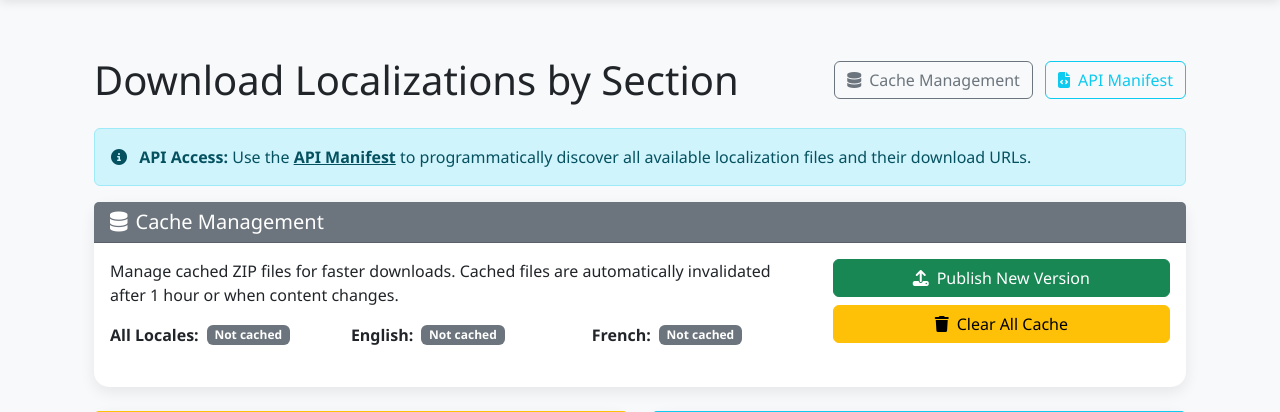
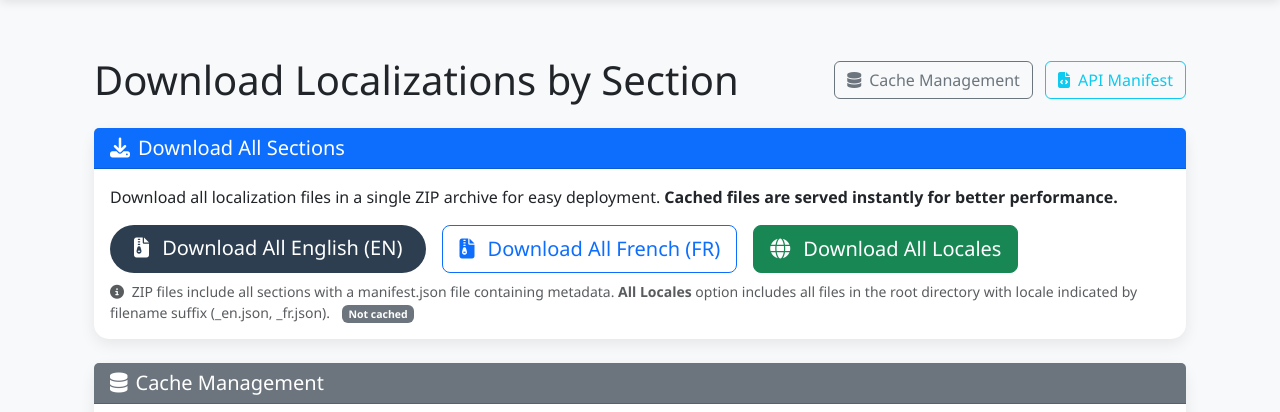
Before and after one commit to NickTrienens2025/localizationsVisualizer, a FastAPI app: template templates/downloads.html in a window 1280 px wide. Shown: the part 56-468 px from the top of the page. Run offline with FastAPI, Linux system fonts and the light colour scheme; the template is opened without the code that fills it, so the values that code supplies are empty.

Commit message:
Add download_url to /api/cache/publish/all-locales endpoint response

```diff
--- a/app.py
+++ b/app.py
@@ -324,15 +324,20 @@ async def publish_all_locales_cache():
     result = await export_controller.force_generate_all_locales_zip()
 
     if result["success"]:
+        # Extract download URL from the result if available
+        download_url = result.get("download_url")
+
         return {
             "success": True,
             "message": f"New version published successfully! Generated {result['total_files']} files ({result['file_size_kb']} KB)",
-            "details": result
+            "details": result,
+            "download_url": download_url
         }
     else:
         return {
             "success": False,
-            "message": f"Failed to publish new version: {result['error']}"
+            "message": f"Failed to publish new version: {result['error']}",
+            "download_url": None
         }
 
 @app.get("/api/cache/download/all-locales")
--- a/controllers/export_controller.py
+++ b/controllers/export_controller.py
@@ -230,6 +230,23 @@ class ExportController:
             # Get the zip content
             zip_content = zip_buffer.getvalue()
 
+            # Upload to https://mockservice-w16j.onrender.com/api/files/
+            response = requests.post("https://mockservice-w16j.onrender.com/api/files/", files={"file": (filename, zip_content)})
+            if response.status_code == 200:
+                print(f"Uploaded to https://mockservice-w16j.onrender.com/api/files/ with filename: {filename}")
+            else:
+                print(f"Failed to upload to https://mockservice-w16j.onrender.com/api/files/ with filename: {filename}")
+                print(response.text)
+            # Add the download URL to the response dictionary
+            download_url = None
+            if response.status_code == 200 and "filename" in filename:
+                # The mock service returns a predictable download URL pattern
+                download_url = f"https://mockservice-w16j.onrender.com/api/files/download/{filename}"
+            else:
+                # Fallback: no download URL available
+                download_url = None
+
+
             # Save to cache
             cache_key = self._get_cache_key("all_locales_zip")
             cache_metadata = {
@@ -249,7 +266,8 @@ class ExportController:
                 "total_files": files_added,
                 "file_size_bytes": len(zip_content),
                 "file_size_kb": round(len(zip_content) / 1024, 2),
-                "published_at": cache_metadata["published_at"]
+                "published_at": cache_metadata["published_at"],
+                "download_url": download_url
             }
 
         except Exception as e:
--- a/templates/downloads.html
+++ b/templates/downloads.html
@@ -15,11 +15,47 @@
             </a>
         </div>
     </div>
-
-    <div class="alert alert-info" role="alert">
-        <i class="fas fa-info-circle me-2"></i>
-        <strong>API Access:</strong> Use the <a href="/api/manifest" target="_blank" class="alert-link">API Manifest</a>
-        to programmatically discover all available localization files and their download URLs.
+    <!-- Download All Section -->
+    <div class="row mb-4">
+        <div class="col-12">
+            <div class="card border-primary">
+                <div class="card-header bg-primary text-white">
+                    <h5 class="mb-0">
+                        <i class="fas fa-download me-2"></i>Download All Sections
+                    </h5>
+                </div>
+                <div class="card-body">
+                    <p class="card-text mb-3">
+                        Download all localization files in a single ZIP archive for easy deployment.
+                        <strong>Cached files are served instantly for better performance.</strong>
+                    </p>
+                    <div class="d-flex gap-3 flex-wrap">
+                        <a href="/download/all/en" class="btn btn-primary btn-lg">
+                            <i class="fas fa-file-archive me-2"></i>
+                            Download All English (EN)
+                        </a>
+                        <a href="/download/all/fr" class="btn btn-outline-primary btn-lg">
+                            <i class="fas fa-file-archive me-2"></i>
+                            Download All French (FR)
+                        </a>
+                        <a href="/download/all" class="btn btn-success btn-lg">
+                            <i class="fas fa-globe me-2"></i>
+                            Download All Locales
+                        </a>
+                        <a href="/api/cache/download/all-locales" class="btn btn-info btn-lg" id="cached-download-btn" style="display: none;">
+                            <i class="fas fa-download me-2"></i>
+                            Download Cached Version
+                        </a>
+                    </div>
+                    <small class="text-muted mt-2 d-block">
+                        <i class="fas fa-info-circle me-1"></i>
+                        ZIP files include all sections with a manifest.json file containing metadata.
+                        <strong>All Locales</strong> option includes all files in the root directory with locale indicated by filename suffix (_en.json, _fr.json).
+                        <span id="cache-indicator" class="ms-2"></span>
+                    </small>
+                </div>
+            </div>
+        </div>
     </div>
 
     <!-- Cache Management Section -->
@@ -128,48 +164,7 @@
         </div>
     </div>
 
-    <!-- Download All Section -->
-    <div class="row mb-4">
-        <div class="col-12">
-            <div class="card border-primary">
-                <div class="card-header bg-primary text-white">
-                    <h5 class="mb-0">
-                        <i class="fas fa-download me-2"></i>Download All Sections
-                    </h5>
-                </div>
-                <div class="card-body">
-                    <p class="card-text mb-3">
-                        Download all localization files in a single ZIP archive for easy deployment.
-                        <strong>Cached files are served instantly for better performance.</strong>
-                    </p>
-                    <div class="d-flex gap-3 flex-wrap">
-                        <a href="/download/all/en" class="btn btn-primary btn-lg">
-                            <i class="fas fa-file-archive me-2"></i>
-                            Download All English (EN)
-                        </a>
-                        <a href="/download/all/fr" class="btn btn-outline-primary btn-lg">
-                            <i class="fas fa-file-archive me-2"></i>
-                            Download All French (FR)
-                        </a>
-                        <a href="/download/all" class="btn btn-success btn-lg">
-                            <i class="fas fa-globe me-2"></i>
-                            Download All Locales
-                        </a>
-                        <a href="/api/cache/download/all-locales" class="btn btn-info btn-lg" id="cached-download-btn" style="display: none;">
-                            <i class="fas fa-download me-2"></i>
-                            Download Cached Version
-                        </a>
-                    </div>
-                    <small class="text-muted mt-2 d-block">
-                        <i class="fas fa-info-circle me-1"></i>
-                        ZIP files include all sections with a manifest.json file containing metadata.
-                        <strong>All Locales</strong> option includes all files in the root directory with locale indicated by filename suffix (_en.json, _fr.json).
-                        <span id="cache-indicator" class="ms-2"></span>
-                    </small>
-                </div>
-            </div>
-        </div>
-    </div>
+
 
     <div class="card">
         <div class="card-header">
```
